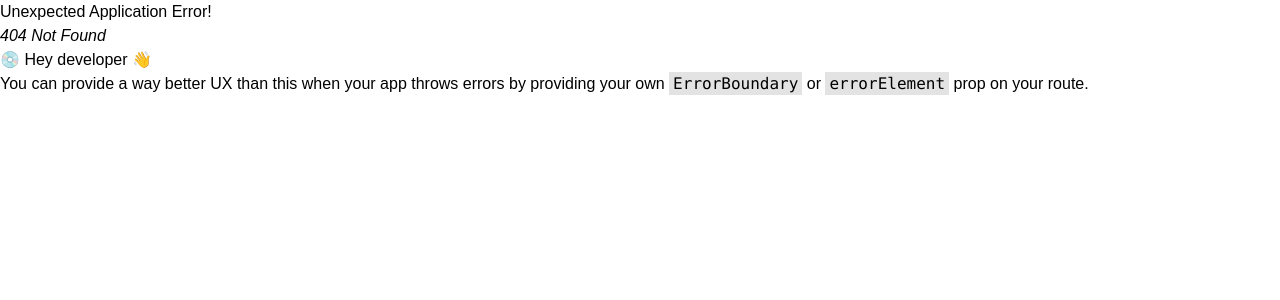
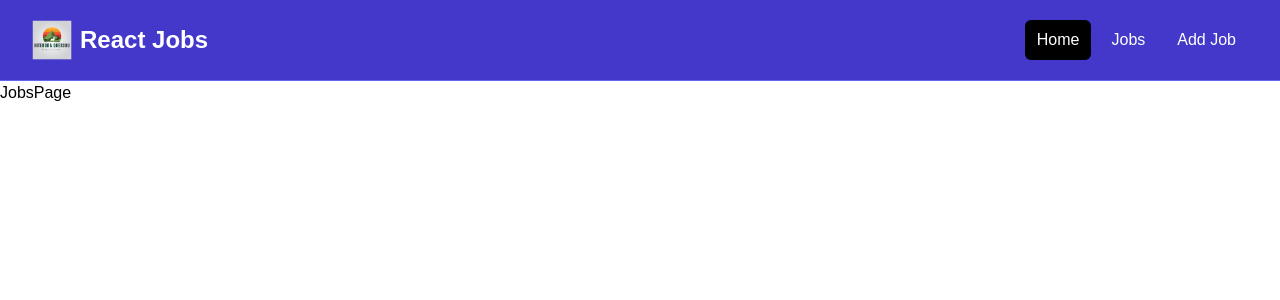
Before and after one commit to Hitendra27/reactjobsite, a React (Vite) app: page /jobs in a window 1280 px wide. Before the commit this address had no page. Shown: the top 300 px of the page. Built offline with nearby package versions, Linux system fonts and the light colour scheme.

Commit message:
feat: Implemented Link in Navbar.jsx

```diff
--- a/src/App.jsx
+++ b/src/App.jsx
@@ -6,11 +6,13 @@
 } from "react-router-dom";
 import MainLayout from "./layouts/MainLayout";
 import HomePage from "./pages/HomePage";
+import JobsPage from "./pages/JobsPage";
 
 const router = createBrowserRouter(
   createRoutesFromElements(
     <Route path="/" element={<MainLayout />}>
       <Route index element={<HomePage />} />
+      <Route path="/jobs" element={<JobsPage />} />
     </Route>
   )
 );
--- a/src/components/Navbar.jsx
+++ b/src/components/Navbar.jsx
@@ -1,3 +1,4 @@
+import { Link } from "react-router-dom";
 import logo from "../assets/images/myLogo.png";
 
 const Navbar = () => {
@@ -7,35 +8,35 @@
         <div className="mx-auto max-w-7xl px-2 sm:px-6 lg:px-8">
           <div className="flex h-20 items-center justify-between">
             <div className="flex flex-1 items-center justify-center md:items-stretch md:justify-start">
-              <a
+              <Link
                 className="flex flex-shrink-0 items-center mr-4"
-                href="/index.html"
+                to="/"
               >
                 <img className="h-10 w-auto" src={logo} alt="React Jobs" />
                 <span className="hidden md:block text-white text-2xl font-bold ml-2">
                   React Jobs
                 </span>
-              </a>
+              </Link>
               <div className="md:ml-auto">
                 <div className="flex space-x-2">
-                  <a
-                    href="/index.html"
+                  <Link
+                    to="/"
                     className="text-white bg-black hover:bg-gray-900 hover:text-white rounded-md px-3 py-2"
                   >
                     Home
-                  </a>
-                  <a
-                    href="/jobs.html"
+                  </Link>
+                  <Link
+                    to="/jobs"
                     className="text-white hover:bg-gray-900 hover:text-white rounded-md px-3 py-2"
                   >
                     Jobs
-                  </a>
-                  <a
-                    href="/add-job.html"
+                  </Link>
+                  <Link
+                    to="/add-job"
                     className="text-white hover:bg-gray-900 hover:text-white rounded-md px-3 py-2"
                   >
                     Add Job
-                  </a>
+                  </Link>
                 </div>
               </div>
             </div>
--- /dev/null
+++ b/src/pages/JobsPage.jsx
@@ -0,0 +1,6 @@
+const JobsPage = () => {
+  return (
+    <div>JobsPage</div>
+  )
+}
+export default JobsPage
```
